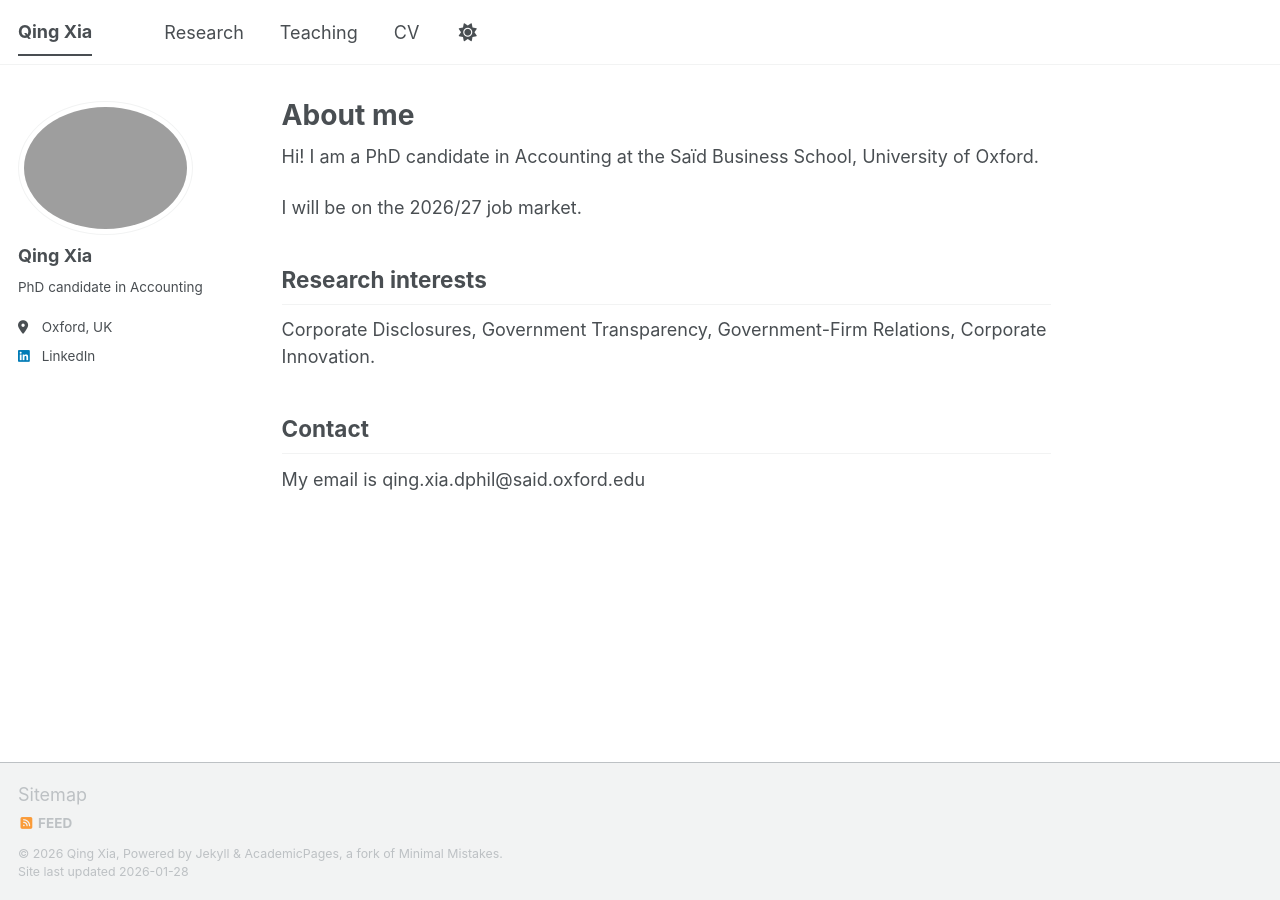
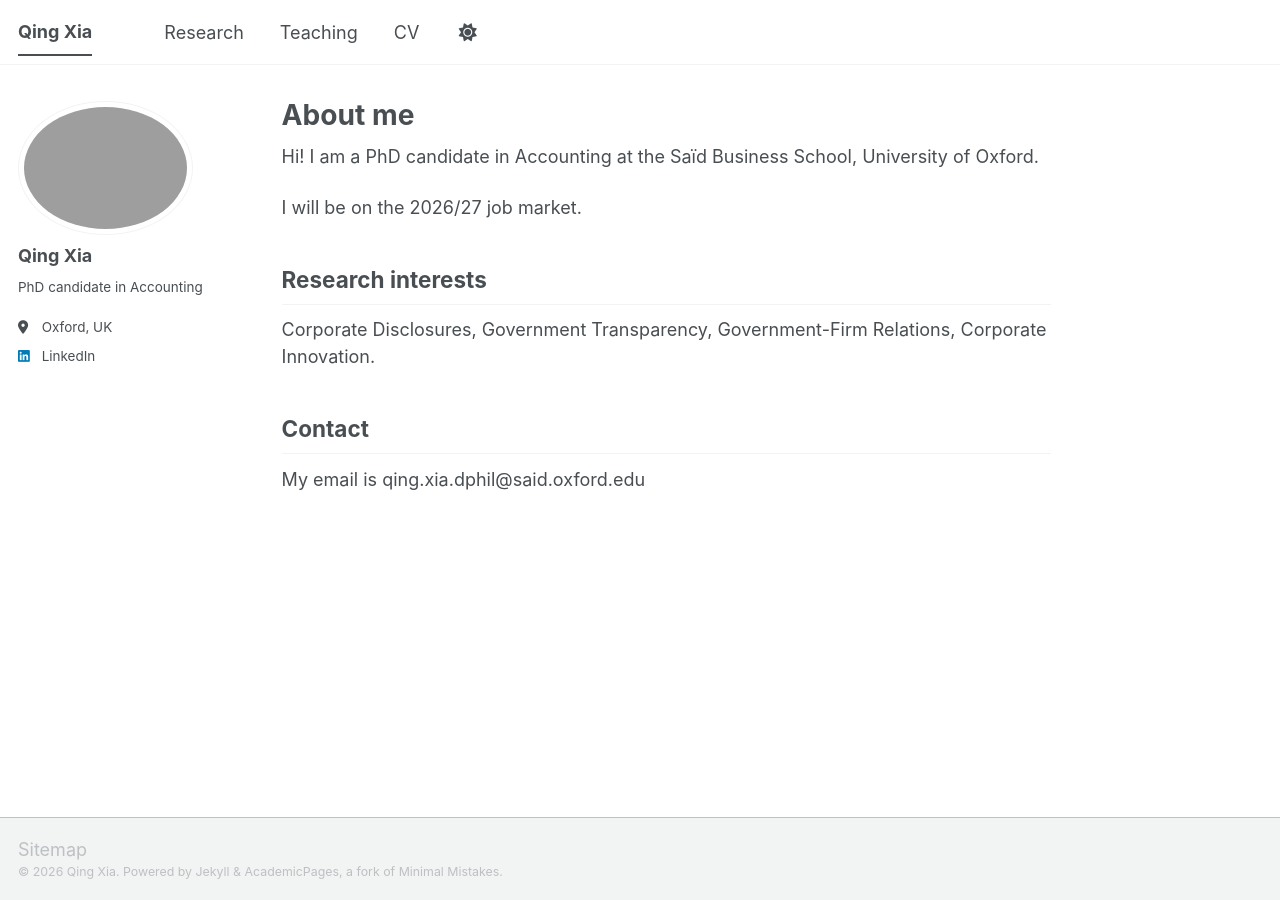
Before and after one commit to QingXia97/QingXia97.github.io, a Jekyll site: the page built from _pages/about.md, in a window 1280 px wide. Built offline with Jekyll 4.4.1, drawn with Linux system fonts in a browser that asks for light colours; a script bundle is joined from its source files by our own code; library files that are not in the unit come from our copies.

Commit message:
Update footer.html

```diff
--- a/_includes/footer.html
+++ b/_includes/footer.html
@@ -1,25 +1 @@
-{% include base_path %}
-
-{% if site.author.github or site.author.bitbucket or site.atom_feed.hide != true %}
-<div class="page__footer-follow">
-  <ul class="social-icons">
-    {% if site.data.ui-text[site.locale].follow_label %}
-      <li><strong>{{ site.data.ui-text[site.locale].follow_label }}</strong></li>
-    {% endif %}
-    {% if site.author.github %}
-      <li><a href="https://github.com/{{ site.author.github }}"><i class="fab fa-github" aria-hidden="true"></i> GitHub</a></li>
-    {% endif %}
-    {% if site.author.bitbucket %}
-      <li><a href="https://bitbucket.org/{{ site.author.bitbucket }}"><i class="fab fa-bitbucket" aria-hidden="true"></i> Bitbucket</a></li>
-    {% endif %}
-    {% if site.atom_feed.hide != true %}
-    <li><a href="{% if site.atom_feed.path %}{{ site.atom_feed.path }}{% else %}{{ base_path }}/feed.xml{% endif %}"><i class="fa fa-fw fa-rss-square" aria-hidden="true"></i> {{ site.data.ui-text[site.locale].feed_label | default: "Feed" }}</a></li>
-    {% endif %}
-  </ul>
-</div>
-{% endif %}
-
-<div class="page__footer-copyright">
-  &copy; {{ site.time | date: '%Y' }} {{ site.name | default: site.title }}, {{ site.data.ui-text[site.locale].powered_by | default: "Powered by" }} <a href="https://jekyllrb.com" rel="nofollow">Jekyll</a> &amp; <a href="https://github.com/academicpages/academicpages.github.io">AcademicPages</a>, a fork of <a href="https://mademistakes.com/work/minimal-mistakes-jekyll-theme/" rel="nofollow">Minimal Mistakes</a>.<br />
-  Site last updated {{ "now" | date: '%Y-%m-%d' }}
-</div>
+<div class="page__footer-copyright">&copy; {{ site.time | date: '%Y' }} {{ site.name | default: site.title }}. {{ site.data.ui-text[site.locale].powered_by | default: "Powered by" }} <a href="http://jekyllrb.com" rel="nofollow">Jekyll</a> &amp; <a href="https://github.com/academicpages/academicpages.github.io">AcademicPages</a>, a fork of <a href="https://mademistakes.com/work/minimal-mistakes-jekyll-theme/" rel="nofollow">Minimal Mistakes</a>.</div>
```
